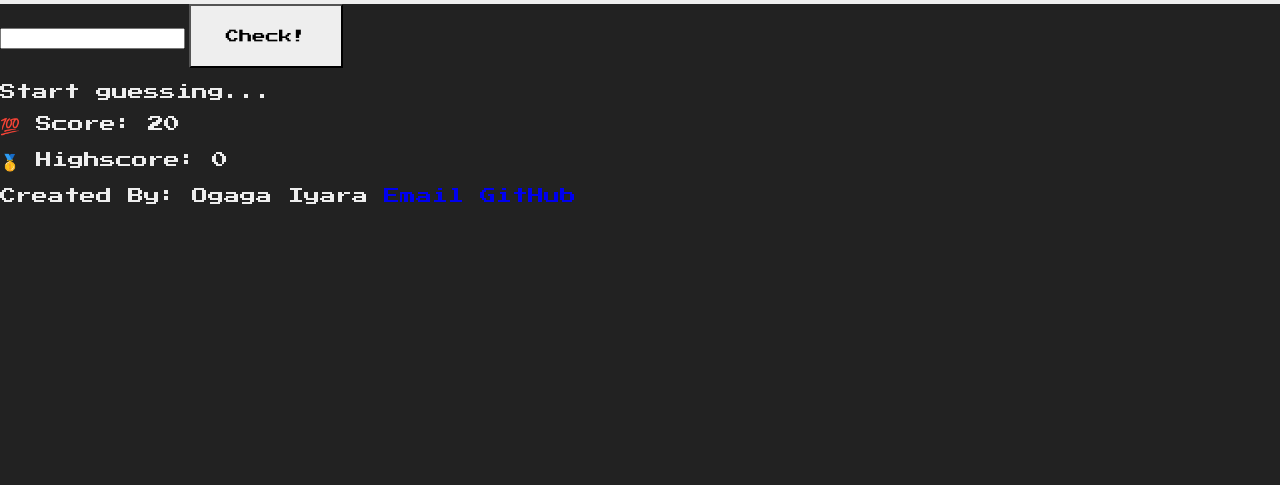
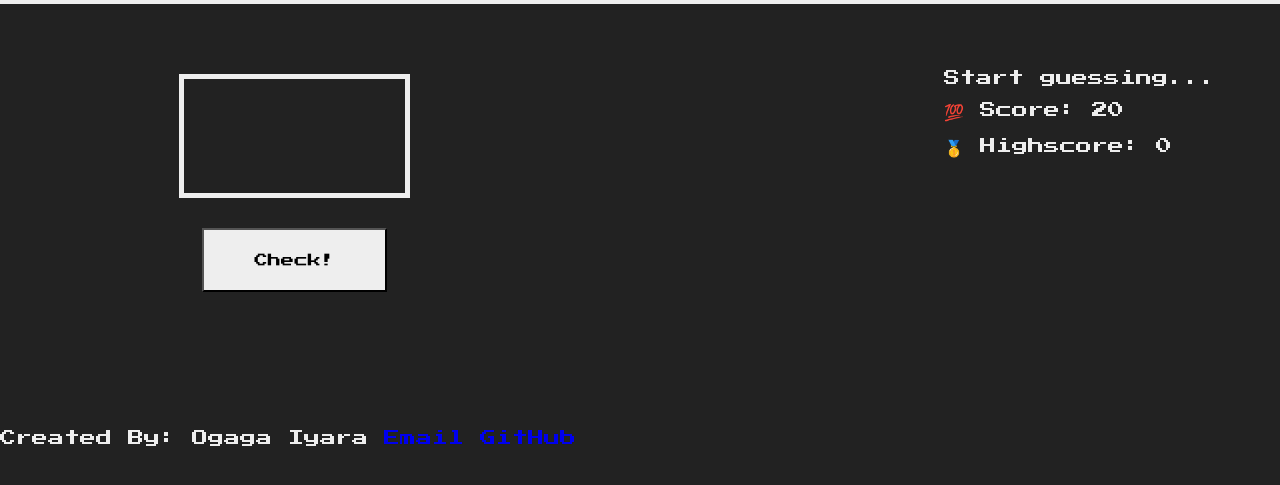
Before and after one commit to Ogaga01/Guess-The-Number-Game, a website: page index.html in a window 1280 px wide. Shown: the part 253-738 px from the top of the page. Drawn offline with Linux system fonts and the light colour scheme.

Commit message:
Add left styling

```diff
--- a/styles.css
+++ b/styles.css
@@ -51,3 +51,36 @@ a {
     color: #EEEEEE;
     font-family: 'Press Start 2P', cursive;
 }
+
+main {
+    display: flex;
+    margin-left: 5%;
+    margin-right: 5%;
+    margin-top: 50px;
+    justify-content: space-between;
+    height: 45vh;
+}
+
+.left-section {
+    width: 40%;
+    display: flex;
+    flex-direction: column;
+    align-items: center;
+    padding-top: 20px;
+}
+
+.check {
+    width: 40%;
+    margin-top: 30px;
+}
+
+.guess {
+    background-color: #222;
+    width: 47%;
+    height: 14vh;
+    border: 5px solid #EEEEEE;
+    color: #EEEEEE;
+    font-family: 'Press Start 2P', cursive;
+    font-size: 2.5rem;
+    text-align: center;
+}
```
